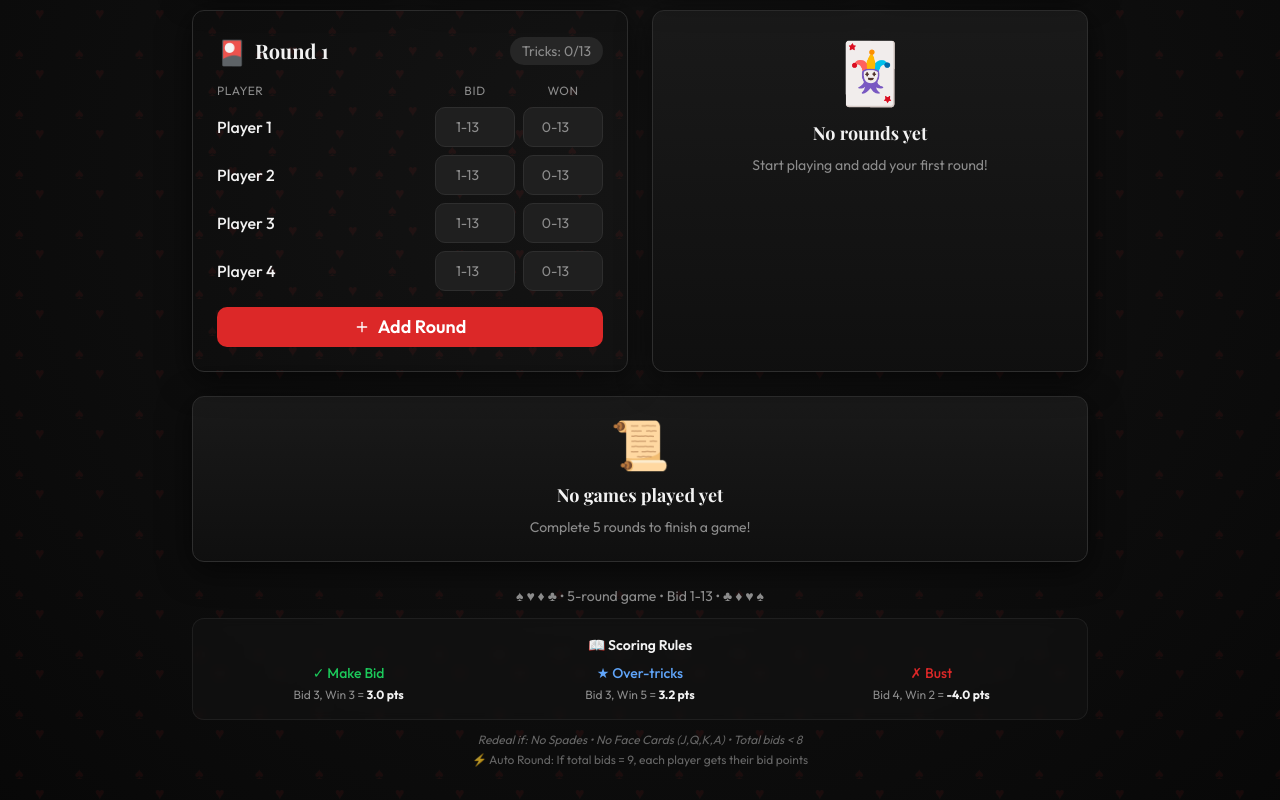
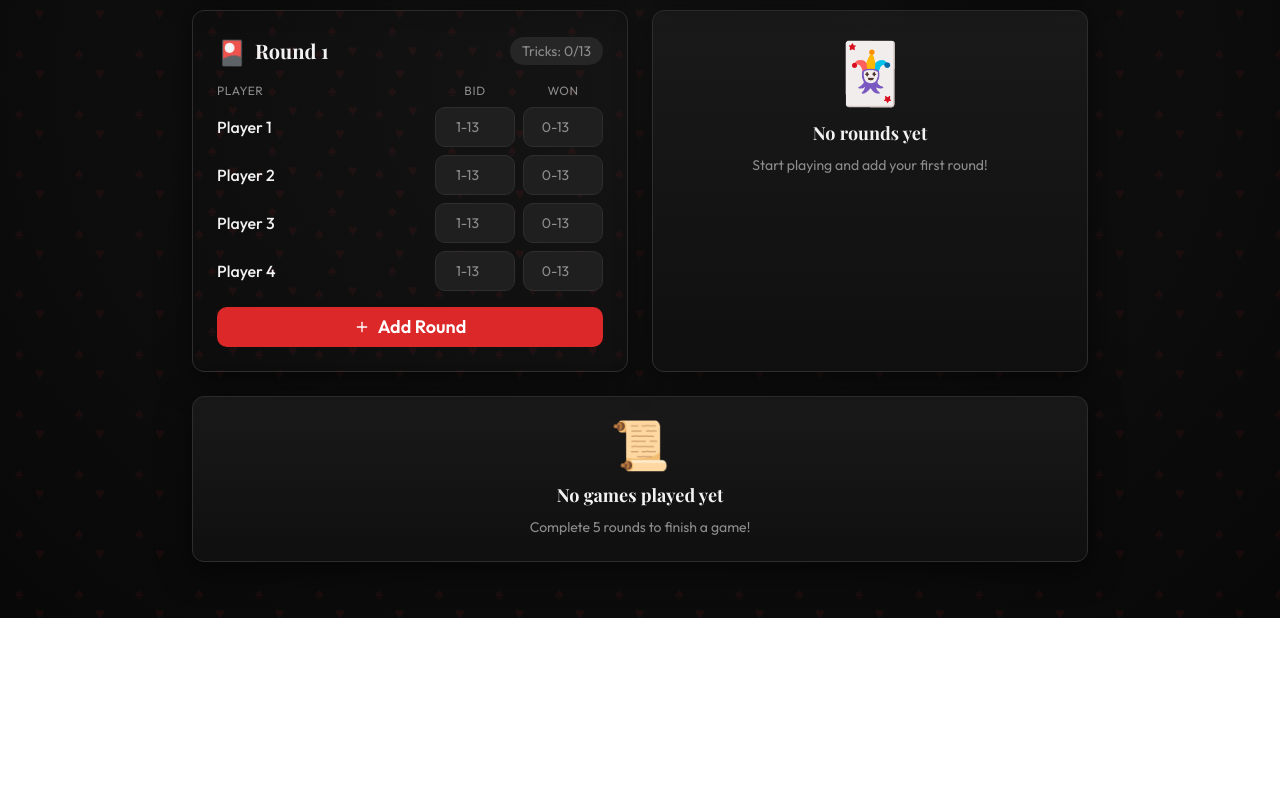
Before and after one commit to Giri-2061/callbreak_calc, a React (Vite) app: page / in a window 1280 px wide. Shown: the part 446-1246 px from the top of the page. After the commit the page ends 1064 px from the top, so only its background shows below. Built offline with nearby package versions, Linux system fonts and the light colour scheme; the HTML template or start-up script is replaced by a standard one.

Commit message:
small cahnges

```diff
--- a/src/pages/Index.tsx
+++ b/src/pages/Index.tsx
@@ -217,35 +217,7 @@ export default function Index() {
           />
         </div>
 
-        {/* Footer with Rules */}
-        <footer className="space-y-3">
-          <div className="text-center text-muted-foreground text-sm">
-            <p>♠ ♥ ♦ ♣ • {MAX_ROUNDS}-round game • Bid 1-13 • ♣ ♦ ♥ ♠</p>
-          </div>
 
-          <div className="bg-card/50 backdrop-blur-sm border border-border/50 rounded-xl p-4 text-sm">
-            <h4 className="font-semibold text-foreground mb-2 text-center">📖 Scoring Rules</h4>
-            <div className="grid md:grid-cols-3 gap-3 text-muted-foreground">
-              <div className="text-center">
-                <span className="text-success font-medium">✓ Make Bid</span>
-                <p className="text-xs mt-1">Bid 3, Win 3 = <strong className="text-foreground">3.0 pts</strong></p>
-              </div>
-              <div className="text-center">
-                <span className="text-blue-400 font-medium">★ Over-tricks</span>
-                <p className="text-xs mt-1">Bid 3, Win 5 = <strong className="text-foreground">3.2 pts</strong></p>
-              </div>
-              <div className="text-center">
-                <span className="text-destructive font-medium">✗ Bust</span>
-                <p className="text-xs mt-1">Bid 4, Win 2 = <strong className="text-foreground">-4.0 pts</strong></p>
-              </div>
-            </div>
-          </div>
-
-          <div className="text-center text-xs text-muted-foreground/70 space-y-1">
-            <p className="italic">Redeal if: No Spades • No Face Cards (J,Q,K,A) • Total bids &lt; 8</p>
-            <p className="text-warning">⚡ Auto Round: If total bids = 9, each player gets their bid points</p>
-          </div>
-        </footer>
       </div>
     </div>
   );
```
Also changed, not shown: 1 other file (tests, documents, lock files or other folders).
